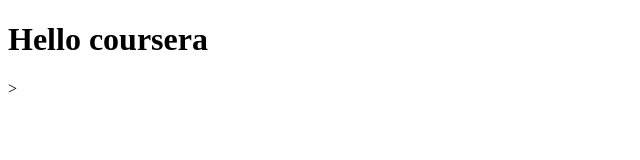
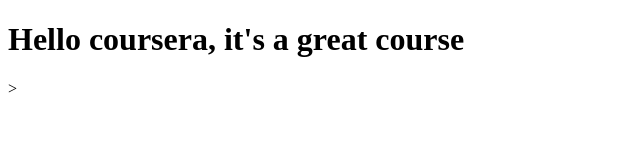
Before and after one commit to eduardoraguenet/course_html, a plain HTML site: page site/index.html in a window 1280 px wide. Shown: the whole page, without its empty margins (0-640 px from the left). Drawn offline with Linux system fonts and the light colour scheme.

Commit message:
Small change

```diff
--- a/site/index.html
+++ b/site/index.html
@@ -4,6 +4,6 @@
 	<title>Hello coursera</title>
 </head>
 <body>
-<h1>Hello coursera</h1>
+<h1>Hello coursera, it's a great course</h1>
 </body>
 </html>>
```
